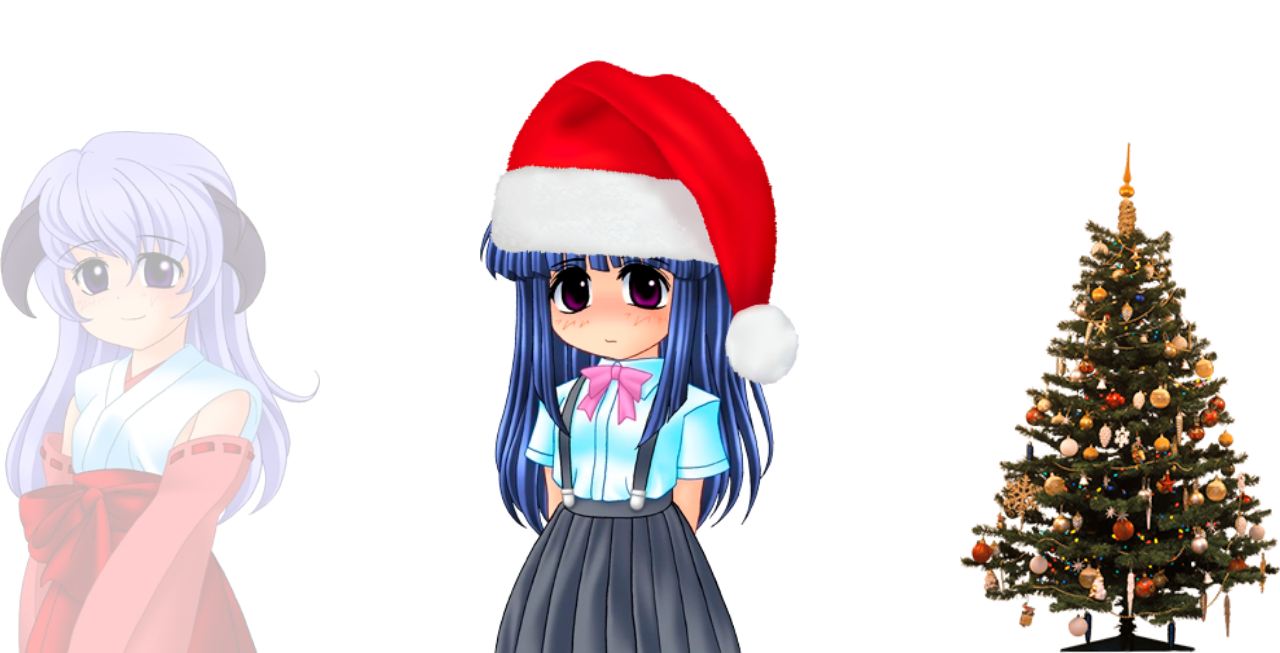
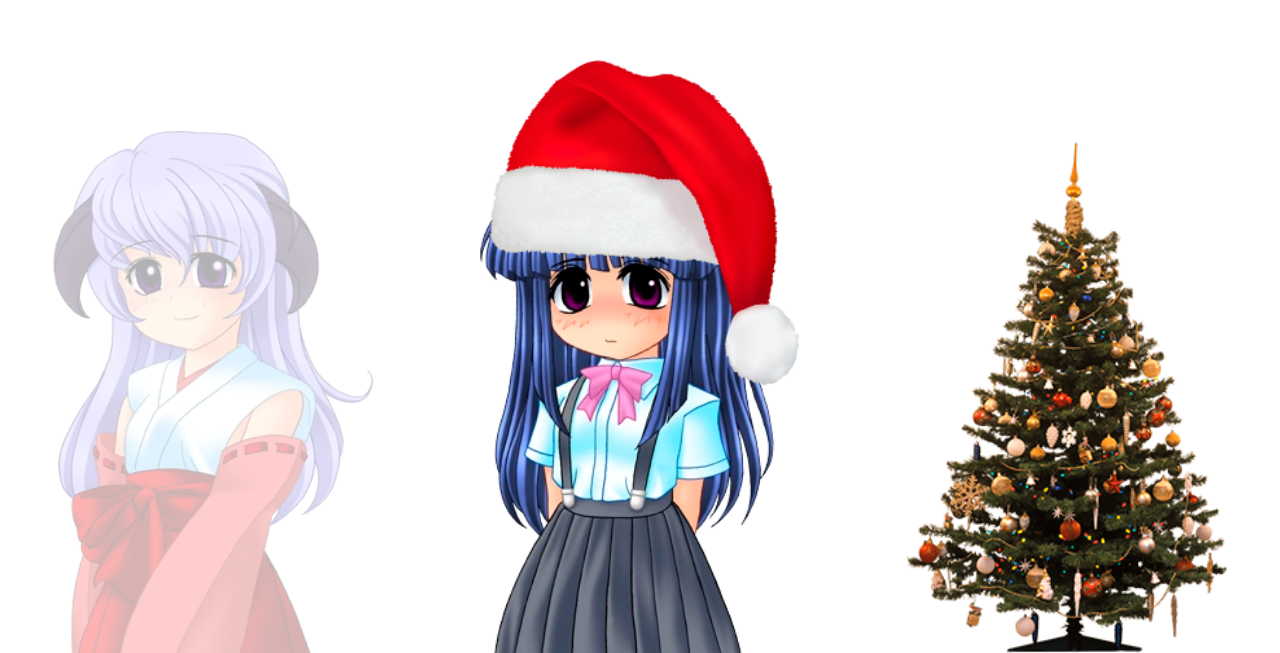
Before and after one commit to wh1te001/fgsfds, a website: page index.html in a window 1280 px wide. Shown: the part 147-800 px from the top of the page. Drawn offline with Linux system fonts and the light colour scheme.

Commit message:
placed imgs to one div, css imrovements

```diff
--- a/index.html
+++ b/index.html
@@ -9,15 +9,15 @@
 
   <body>
     <div class="retard-container">
+      <img src="src/sprites/default/HanyuuOG_(1).webp" id="clickableImageHanyuu"> <!wip>
       <img src="src/sprites/default/RikaOG_(1).webp" id="clickableImage" />
+      <img src="src/sprites/newyear/elka.png" id="clickableImageElka">
     </div>
+     <!-- </div>
     <div class="hanyu-container">
-      <img src="src/sprites/default/HanyuuOG_(1).webp" id="clickableImage"> <!wip>
     </div>
-    <div class="elka-container">
-      <img src="src/sprites/newyear/elka.png" id="clickableImage">
-    </div>
-  </body>
+    <div class="elka-container"> -->
+    </body>
 
   <audio id="sound" src="src/nipah.MP3"></audio>
   <audio id="nanodesu" src="src/nanodesu.mp3"></audio>
--- a/style.css
+++ b/style.css
@@ -8,17 +8,21 @@ body {
   #clickableImage {
     width: 75% !important;
   }
+  /* #clickableImageHanyuu {
+    width: 75% !important;
+  }
+  #clickableImageElka {
+    width: 75% !important;
+  } */
 }
 
 .retard-container {
-  position: relative;
-  z-index: 2;
   height: 100vh;
   display: flex;
   align-items: flex-end;
-  justify-content: center;
+  justify-content: space-around;
 }
-
+/*
 .hanyu-container {
   position: relative;
   z-index: 1;
@@ -36,8 +40,17 @@ body {
   align-items: flex-end;
   justify-content: right;
 }
-
+ */
 #clickableImage {
   cursor: pointer;
   width: 25%;
 }
+#clickableImageHanyuu {
+  opacity: 30%;
+  cursor: pointer;
+  width: 25%;
+}
+#clickableImageElka {
+  cursor: pointer;
+  width: 25%;
+}
```
